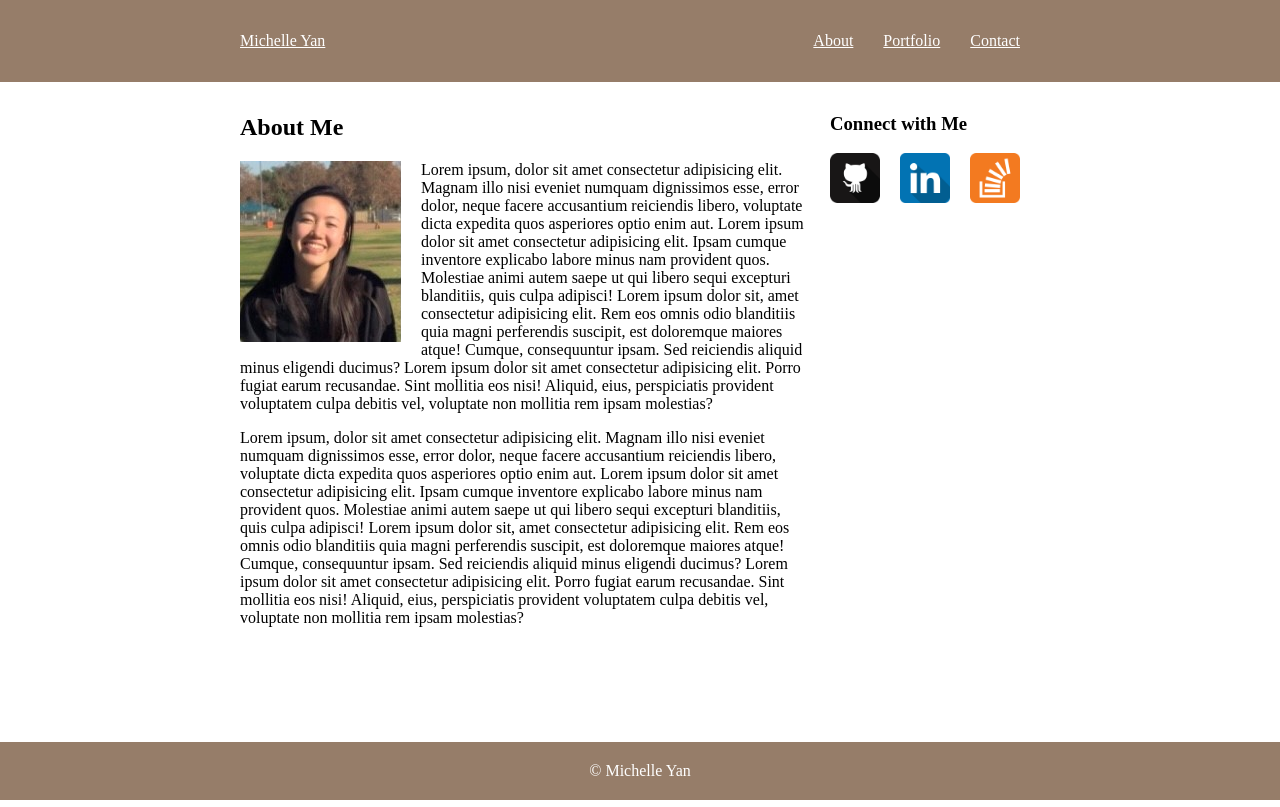
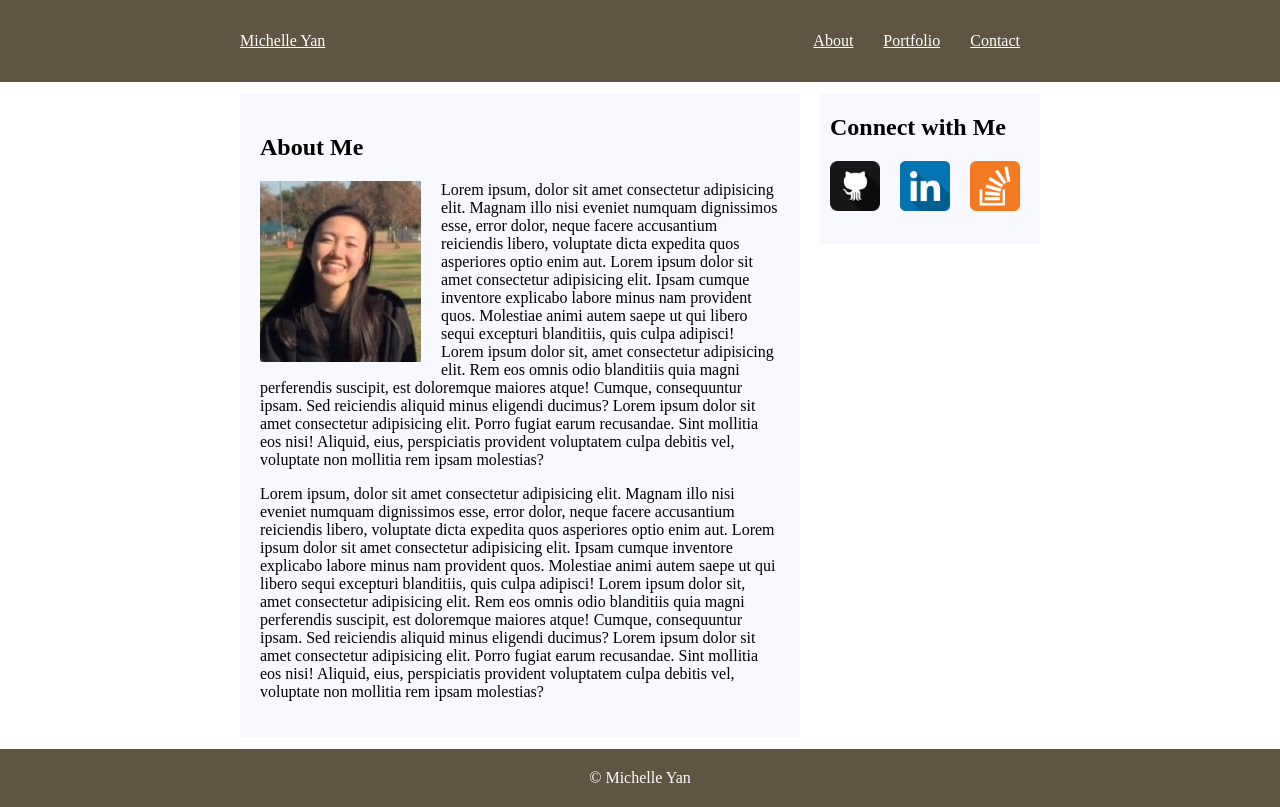
Before and after one commit to michelleyan1/m6-hw6-yan-michelle, a plain HTML site: page index.html in a window 1280 px wide. Drawn offline with Linux system fonts and the light colour scheme.

Commit message:
flexbox practice

```diff
--- a/index.html
+++ b/index.html
@@ -42,7 +42,7 @@
 
 
         <aside>
-            <h3>Connect with Me</h3>
+            <h2>Connect with Me</h2>
                 <nav class="socials">
                     <a href="#"><img src="./images/git.png" alt="Git Icon" width="50" height="50"></a>
                     <a href="#"><img src="./images/linkedin.png" alt="LinkedIn Icon" width="50" height="50"></a>
--- a/styles.css
+++ b/styles.css
@@ -5,7 +5,7 @@
 }
 
 header, footer {
-    background-color: #967D69;
+    background-color: #605543;
     padding: 20px 0;
     color: white;
 }
@@ -30,6 +30,9 @@ main, .navigation {
 aside {
     float:right;
     max-width: 250px;
+    background-color: rgba(245, 245, 255, 0.681);
+    padding-left: 10px;
+    max-height: 150px;
 }
 
 main {
@@ -37,6 +40,7 @@ main {
     flex-direction: row;
     flex-wrap: nowrap;
     gap: 20px;
+
 }
 
 body {
@@ -45,6 +49,11 @@ body {
     display: flex;
     flex-direction: column;
     background: url(./images/beige-tiles.png);
+}
+
+section {
+    background-color: rgba(245, 245, 255, 0.681);
+    padding: 20px;
 }
 
 .socials {
```
